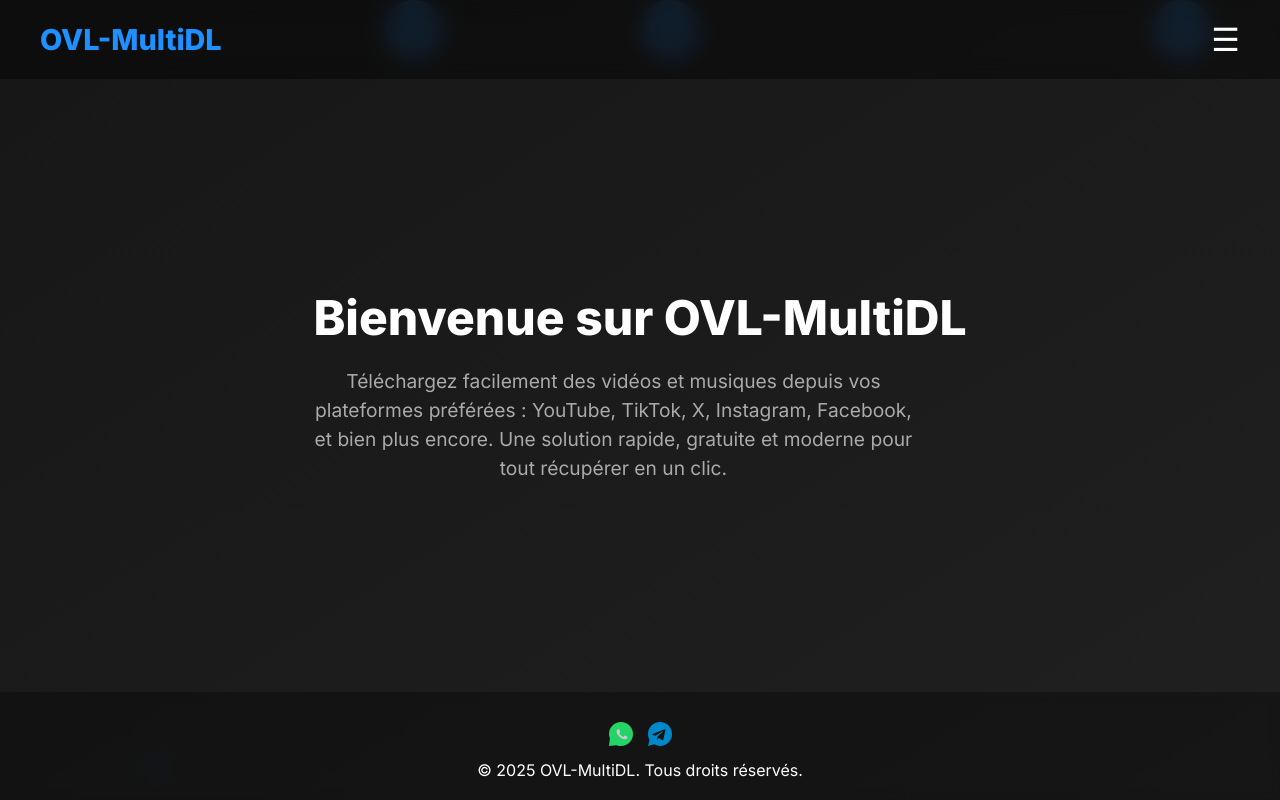
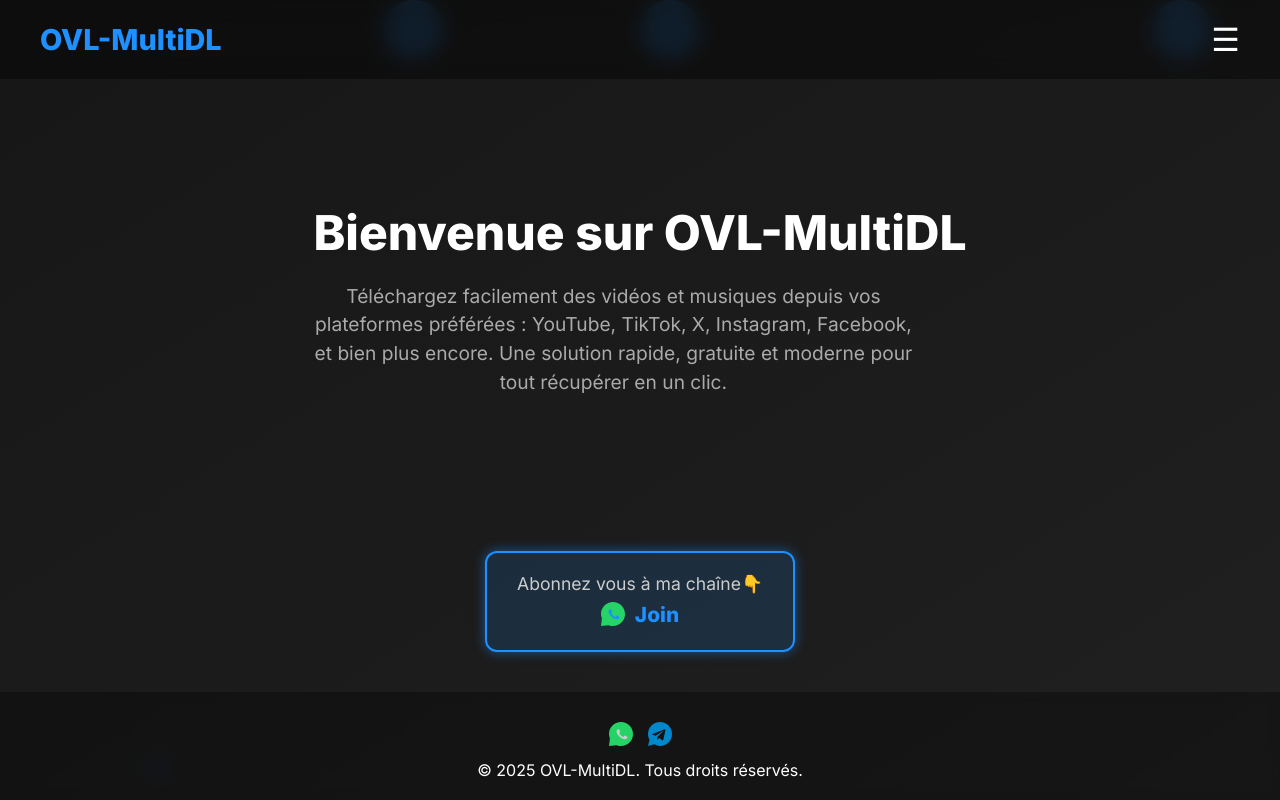
Before and after one commit to Ainz-devs/OVL-MultiDL, a website: page affichage/acceuil.html in a window 1280 px wide. Drawn offline with Linux system fonts and the light colour scheme.

Commit message:
Update acceuil.html

```diff
--- a/affichage/acceuil.html
+++ b/affichage/acceuil.html
@@ -12,7 +12,6 @@
       box-sizing: border-box;
       font-family: 'Inter', sans-serif;
     }
-
     body {
       background: linear-gradient(to bottom right, rgba(10,10,10,0.95), rgba(20,20,20,0.95));
       color: #fff;
@@ -22,7 +21,6 @@
       position: relative;
       overflow: hidden;
     }
-
     .preloader {
       background: #000;
       position: fixed;
@@ -38,7 +36,6 @@
       animation: fadeOut 1s ease-out forwards;
       animation-delay: 10s;
     }
-
     .loader {
       border: 5px solid #222;
       border-top: 5px solid #1e90ff;
@@ -48,12 +45,10 @@
       animation: spin 1s linear infinite;
       margin-bottom: 20px;
     }
-
     @keyframes spin {
       0% { transform: rotate(0deg); }
       100% { transform: rotate(360deg); }
     }
-
     @keyframes fadeOut {
       to {
         opacity: 0;
@@ -61,7 +56,6 @@
         display: none;
       }
     }
-
     header {
       padding: 20px 40px;
       display: flex;
@@ -72,23 +66,19 @@
       z-index: 3;
       position: relative;
     }
-
     .logo {
       font-size: 1.8rem;
       font-weight: 800;
       color: #1e90ff;
     }
-
     nav {
       position: relative;
     }
-
     .menu-toggle {
       cursor: pointer;
       font-size: 2rem;
       user-select: none;
     }
-
     .menu {
       position: absolute;
       right: 0;
@@ -100,7 +90,6 @@
       flex-direction: column;
       z-index: 5;
     }
-
     .menu button {
       background: none;
       border: none;
@@ -111,11 +100,9 @@
       cursor: pointer;
       transition: 0.3s;
     }
-
     .menu button:hover {
       color: #1e90ff;
     }
-
     main {
       flex-grow: 1;
       display: flex;
@@ -126,49 +113,41 @@
       position: relative;
       z-index: 1;
     }
-
     h1 {
       font-size: 3rem;
       margin-bottom: 20px;
     }
-
     p {
       font-size: 1.2rem;
       max-width: 600px;
       line-height: 1.5;
       color: #aaa;
     }
-
     footer {
       padding: 20px;
       text-align: center;
       background: rgba(0, 0, 0, 0.3);
       backdrop-filter: blur(5px);
     }
-
     .footer-icons {
       display: flex;
       justify-content: center;
       gap: 15px;
       margin-top: 10px;
     }
-
     .footer-icons a {
       color: #ccc;
       transition: transform 0.2s ease;
     }
-
     .footer-icons a:hover {
       transform: scale(1.2);
       color: #1e90ff;
     }
-
     .footer-icons svg {
       width: 24px;
       height: 24px;
       fill: currentColor;
     }
-
     .background-anim {
       position: absolute;
       top: 0;
@@ -178,7 +157,6 @@
       z-index: 0;
       overflow: hidden;
     }
-
     .background-anim span {
       position: absolute;
       width: 60px;
@@ -187,19 +165,70 @@
       border-radius: 50%;
       animation: float 15s infinite ease-in-out;
     }
-
     @keyframes float {
       0% {transform: translateY(100vh) scale(0.5); opacity: 0;}
       50% {opacity: 1;}
       100% {transform: translateY(-100vh) scale(1.2); opacity: 0;}
     }
-
     @media (max-width: 600px) {
       h1 {
         font-size: 2rem;
       }
       p {
         font-size: 1rem;
+      }
+    }
+    .whatsapp-channel {
+      background: rgba(30, 144, 255, 0.15);
+      border: 2px solid #1e90ff;
+      border-radius: 12px;
+      padding: 20px 30px;
+      margin: 30px auto 40px;
+      max-width: 400px;
+      text-align: center;
+      box-shadow: 0 0 12px rgba(30,144,255,0.5);
+      transition: box-shadow 0.3s ease;
+      cursor: pointer;
+      user-select: none;
+    }
+    .whatsapp-channel:hover {
+      box-shadow: 0 0 20px rgba(30,144,255,0.8);
+    }
+    .whatsapp-channel a {
+      text-decoration: none;
+      color: #1e90ff;
+      font-weight: 700;
+      font-size: 1.3rem;
+      display: inline-flex;
+      align-items: center;
+      gap: 10px;
+      transition: color 0.3s ease;
+    }
+    .whatsapp-channel a:hover {
+      color: #63b3ff;
+    }
+    .whatsapp-channel svg {
+      width: 24px;
+      height: 24px;
+      fill: #1e90ff;
+      transition: fill 0.3s ease;
+    }
+    .whatsapp-channel a:hover svg {
+      fill: #63b3ff;
+    }
+    .whatsapp-channel .text {
+      margin-bottom: 8px;
+      font-size: 1.1rem;
+      color: #ccc;
+      font-weight: 500;
+    }
+    @media (max-width: 480px) {
+      .whatsapp-channel {
+        max-width: 90%;
+        padding: 15px 20px;
+      }
+      .whatsapp-channel a {
+        font-size: 1.1rem;
       }
     }
   </style>
@@ -209,7 +238,6 @@
     <div class="loader"></div>
     OVL-MultiDL...
   </div>
-
   <div class="background-anim">
     <span style="left:10%; animation-delay: 0s;"></span>
     <span style="left:30%; animation-delay: 3s;"></span>
@@ -217,7 +245,6 @@
     <span style="left:70%; animation-delay: 1s;"></span>
     <span style="left:90%; animation-delay: 5s;"></span>
   </div>
-
   <header>
     <div class="logo">OVL-MultiDL</div>
     <nav>
@@ -232,7 +259,6 @@
       </div>
     </nav>
   </header>
-
   <main>
     <div>
       <h1>Bienvenue sur OVL-MultiDL</h1>
@@ -241,25 +267,28 @@
       </p>
     </div>
   </main>
-
+  <div class="whatsapp-channel" onclick="window.open('https://whatsapp.com/channel/0029VayTmvxHltYGCm0J7P0A', '_blank')">
+    <div class="text">Abonnez vous à ma chaîne👇</div>
+    <a href="https://whatsapp.com/channel/0029VayTmvxHltYGCm0J7P0A" target="_blank" rel="noopener noreferrer" aria-label="WhatsApp Channel Link">
+      <svg xmlns="http://www.w3.org/2000/svg" viewBox="0 0 32 32" aria-hidden="true" focusable="false"><path d="M16 0C7.163 0 0 7.163 0 16a15.89 15.89 0 001.223 6.086L0 32l10.152-1.15A15.91 15.91 0 0016 32c8.837 0 16-7.163 16-16S24.837 0 16 0z" fill="#25D366"/><path d="M23.803 19.165c-.354-.177-2.097-1.035-2.421-1.153-.324-.118-.56-.177-.796.178-.237.355-.916 1.152-1.122 1.39-.206.237-.412.266-.766.089-.354-.177-1.494-.55-2.843-1.754-1.05-.936-1.758-2.089-1.964-2.444-.206-.355-.022-.547.154-.723.158-.158.354-.412.531-.619.177-.206.237-.355.355-.59.118-.237.059-.443-.03-.619-.089-.177-.796-1.92-1.09-2.626-.287-.689-.578-.59-.796-.599-.206-.01-.443-.012-.679-.012-.237 0-.619.089-.943.443s-1.239 1.21-1.239 2.955 1.267 3.426 1.444 3.663c.177.237 2.5 3.815 6.055 5.345.847.365 1.506.583 2.02.747.847.269 1.616.231 2.225.14.679-.101 2.097-.858 2.394-1.688.296-.83.296-1.54.207-1.688-.089-.148-.324-.237-.678-.414z"/></svg>
+      Join
+    </a>
+  </div>
   <footer>
     <div class="footer-icons">
-      <a href="https://wa.me/22651463203"><svg xmlns="http://www.w3.org/2000/svg" viewBox="0 0 32 32"><path d="M16 0C7.163 0 0 7.163 0 16a15.89 15.89 0 001.223 6.086L0 32l10.152-1.15A15.91 15.91 0 0016 32c8.837 0 16-7.163 16-16S24.837 0 16 0z" fill="#25D366"/><path d="M23.803 19.165c-.354-.177-2.097-1.035-2.421-1.153-.324-.118-.56-.177-.796.178-.237.355-.916 1.152-1.122 1.39-.206.237-.412.266-.766.089-.354-.177-1.494-.55-2.843-1.754-1.05-.936-1.758-2.089-1.964-2.444-.206-.355-.022-.547.154-.723.158-.158.354-.412.531-.619.177-.206.237-.355.355-.59.118-.237.059-.443-.03-.619-.089-.177-.796-1.92-1.09-2.626-.287-.689-.578-.59-.796-.599-.206-.01-.443-.012-.679-.012-.237 0-.619.089-.943.443s-1.239 1.21-1.239 2.955 1.267 3.426 1.444 3.663c.177.237 2.5 3.815 6.055 5.345.847.365 1.506.583 2.02.747.847.269 1.616.231 2.225.14.679-.101 2.097-.858 2.394-1.688.296-.83.296-1.54.207-1.688-.089-.148-.324-.237-.678-.414z"/></svg></a>
-      <a href="https://t.me/ainz_45t"><svg xmlns="http://www.w3.org/2000/svg" viewBox="0 0 32 32"><path fill="#0088cc" d="M16 0C7.163 0 0 7.163 0 16c0 2.843.743 5.508 2.034 7.836L0 32l8.464-2.236A15.91 15.91 0 0016 32c8.837 0 16-7.163 16-16S24.837 0 16 0zm7.163 11.042l-2.692 12.72c-.2.9-.73 1.11-1.48.69l-4.08-3.006-1.965 1.89c-.217.217-.4.4-.82.4l.295-4.197 7.64-6.908c.333-.3-.073-.47-.515-.17l-9.45 5.97-4.072-1.27c-.89-.28-.9-.89.187-1.32l15.936-6.15c.733-.27 1.372.17 1.136 1.05z"/></svg></a>
+      <a href="https://wa.me/22651463203" aria-label="WhatsApp"><svg xmlns="http://www.w3.org/2000/svg" viewBox="0 0 32 32"><path d="M16 0C7.163 0 0 7.163 0 16a15.89 15.89 0 001.223 6.086L0 32l10.152-1.15A15.91 15.91 0 0016 32c8.837 0 16-7.163 16-16S24.837 0 16 0z" fill="#25D366"/><path d="M23.803 19.165c-.354-.177-2.097-1.035-2.421-1.153-.324-.118-.56-.177-.796.178-.237.355-.916 1.152-1.122 1.39-.206.237-.412.266-.766.089-.354-.177-1.494-.55-2.843-1.754-1.05-.936-1.758-2.089-1.964-2.444-.206-.355-.022-.547.154-.723.158-.158.354-.412.531-.619.177-.206.237-.355.355-.59.118-.237.059-.443-.03-.619-.089-.177-.796-1.92-1.09-2.626-.287-.689-.578-.59-.796-.599-.206-.01-.443-.012-.679-.012-.237 0-.619.089-.943.443s-1.239 1.21-1.239 2.955 1.267 3.426 1.444 3.663c.177.237 2.5 3.815 6.055 5.345.847.365 1.506.583 2.02.747.847.269 1.616.231 2.225.14.679-.101 2.097-.858 2.394-1.688.296-.83.296-1.54.207-1.688-.089-.148-.324-.237-.678-.414z"/></svg></a>
+      <a href="https://t.me/ainz_45t" aria-label="Telegram"><svg xmlns="http://www.w3.org/2000/svg" viewBox="0 0 32 32"><path fill="#0088cc" d="M16 0C7.163 0 0 7.163 0 16c0 2.843.743 5.508 2.034 7.836L0 32l8.464-2.236A15.91 15.91 0 0016 32c8.837 0 16-7.163 16-16S24.837 0 16 0zm7.163 11.042l-2.692 12.72c-.2.9-.73 1.11-1.48.69l-4.08-3.006-1.965 1.89c-.217.217-.4.4-.82.4l.295-4.197 7.64-6.908c.333-.3-.073-.47-.515-.17l-9.45 5.97-4.072-1.27c-.89-.28-.9-.89.187-1.32l15.936-6.15c.733-.27 1.372.17 1.136 1.05z"/></svg></a>
     </div>
     <div style="margin-top: 10px;">&copy; 2025 OVL-MultiDL. Tous droits réservés.</div>
   </footer>
-
   <script>
     function toggleMenu() {
       const menu = document.getElementById('dropdownMenu');
       menu.style.display = menu.style.display === 'flex' ? 'none' : 'flex';
     }
-
     function navigate(page) {
       window.location.href = page + ".html";
     }
-
     setTimeout(() => {
       document.querySelector('.preloader').style.display = 'none';
       document.body.style.display = 'flex';
```
